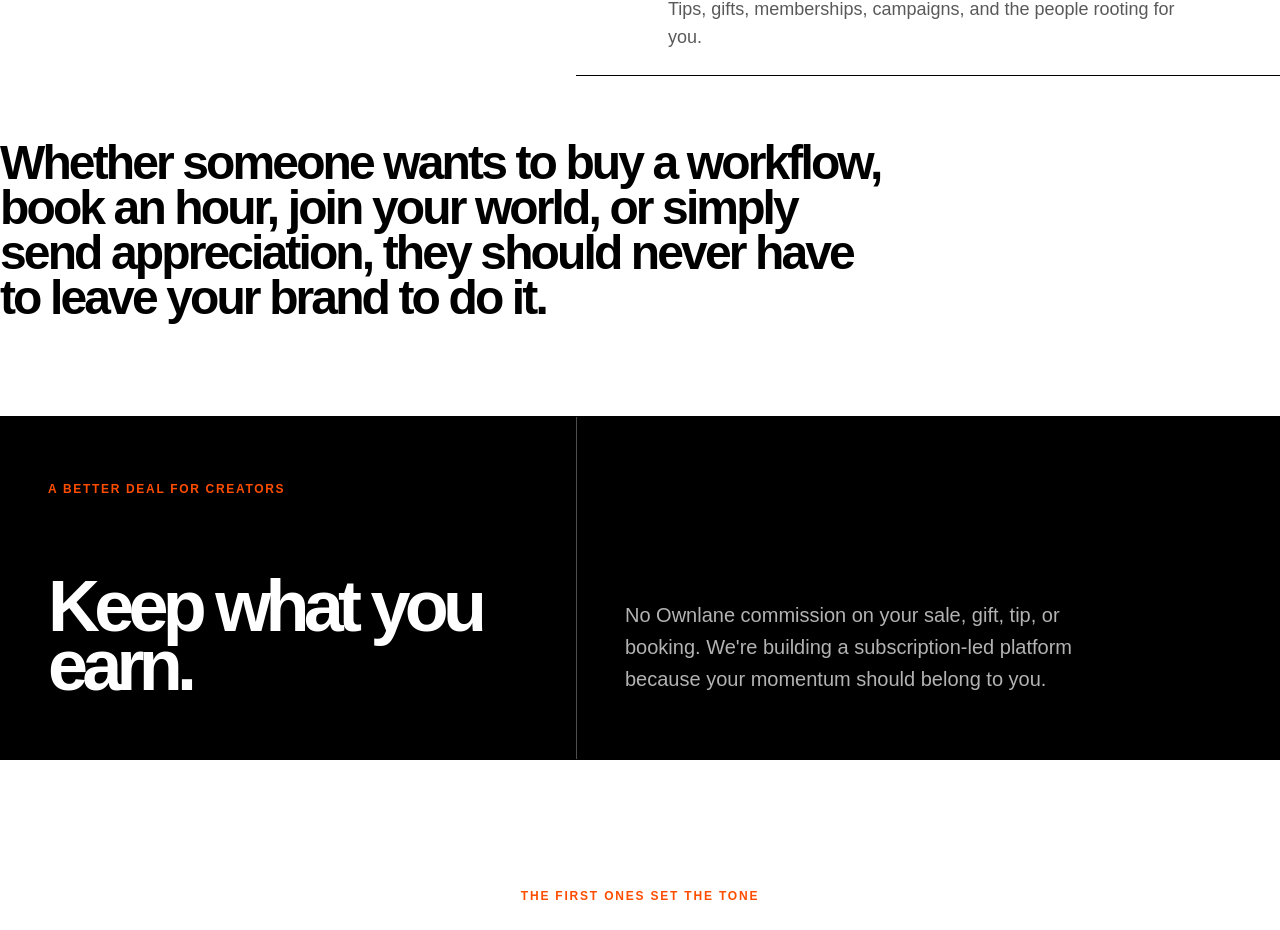
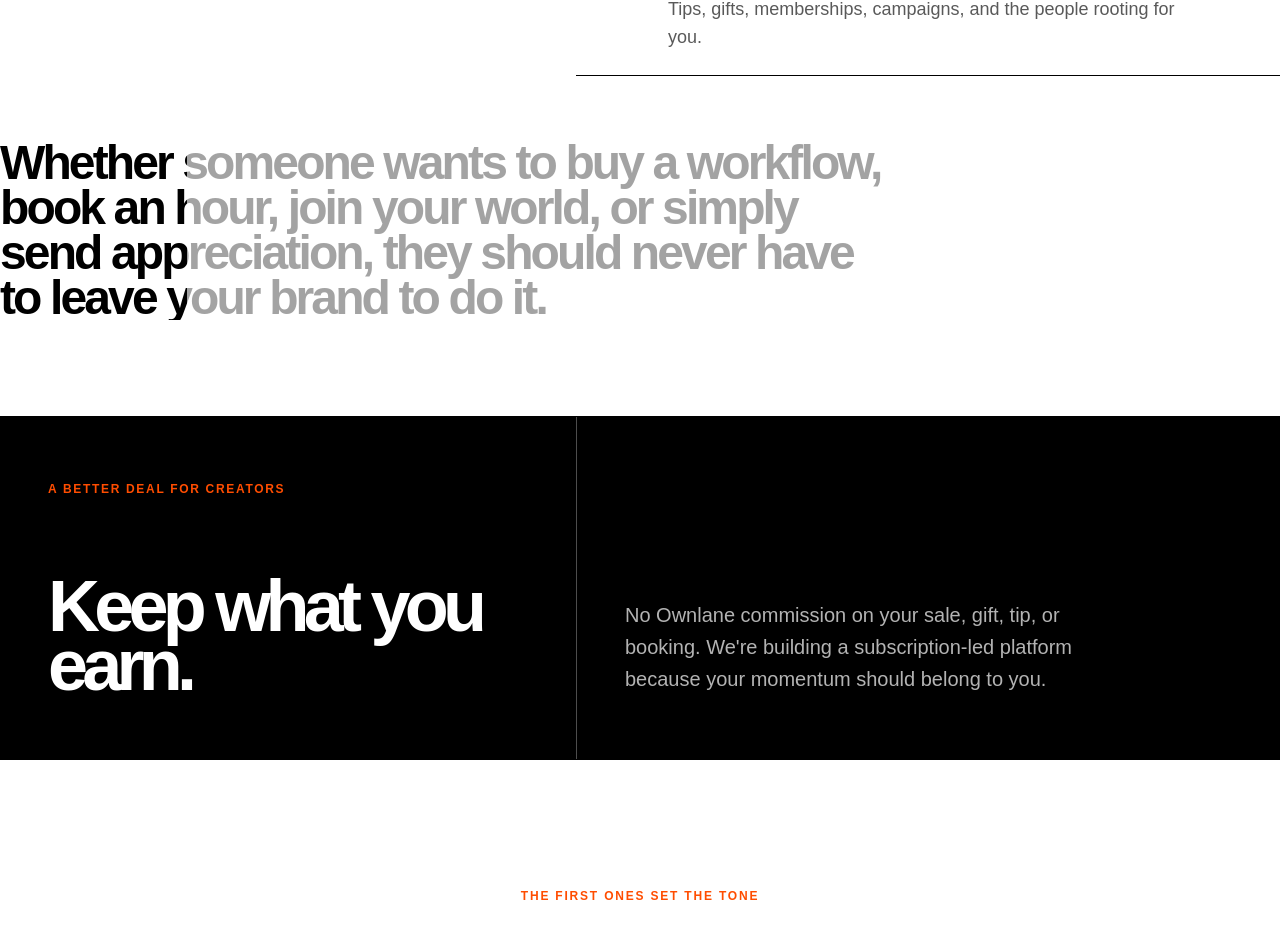
Before and after one commit to evans-kwofie/ownlane, a Next.js app in the folder apps/web/: page / in a window 1280 px wide. Shown: the part 1811-2741 px from the top of the page. Built offline with nearby package versions, Linux system fonts and the light colour scheme.

Commit message:
feat(web): add smooth scroll and reading effect

```diff
--- a/apps/web/package.json
+++ b/apps/web/package.json
@@ -9,6 +9,7 @@
     "lint": "eslint"
   },
   "dependencies": {
+    "lenis": "^1.3.26",
     "next": "16.3.4",
     "react": "19.2.8",
     "react-dom": "19.2.8"
--- a/apps/web/src/app/globals.css
+++ b/apps/web/src/app/globals.css
@@ -1,3 +1,18 @@
+
+.reading-text {
+  --reading-progress: 0;
+  background: linear-gradient(90deg, #000 0 calc(var(--reading-progress) * 100%), #a3a3a3 calc(var(--reading-progress) * 100%) 100%);
+  -webkit-background-clip: text;
+  background-clip: text;
+  color: transparent;
+}
+
+@media (prefers-reduced-motion: reduce) {
+  .reading-text {
+    background: none;
+    color: #000;
+  }
+}
 @import "tailwindcss";
 
 :root {
--- a/apps/web/src/app/layout.tsx
+++ b/apps/web/src/app/layout.tsx
@@ -1,4 +1,5 @@
 import type { Metadata } from 'next';
+import { SmoothScroll } from '@/components/smooth-scroll';
 import './globals.css';
 
 export const metadata: Metadata = {
@@ -6,10 +7,12 @@ export const metadata: Metadata = {
   description: 'Your brand. Your audience. Your business.',
 };
 
-export default function RootLayout({ children }: LayoutProps<"/">) {
+export default function RootLayout({ children }: LayoutProps<'/'>) {
   return (
     <html lang="en" className="h-full antialiased">
-      <body className="flex min-h-full flex-col">{children}</body>
+      <body className="flex min-h-full flex-col">
+        <SmoothScroll>{children}</SmoothScroll>
+      </body>
     </html>
   );
 }
--- a/apps/web/src/app/page.tsx
+++ b/apps/web/src/app/page.tsx
@@ -1,4 +1,5 @@
 import Image from 'next/image';
+import { ScrollReadingText } from '@/components/scroll-reading-text';
 
 const products = [
   ['Products', 'Guides, downloads, prompts, templates, code, and original work.'],
@@ -47,7 +48,7 @@ export default function Home() {
       </section>
 
       <section id="what" className="mx-auto max-w-[1440px] px-5 py-20 sm:px-8 lg:px-0 lg:py-24"><div className="grid gap-12 lg:grid-cols-[0.9fr_1.1fr] lg:gap-0"><div className="lg:px-12 lg:pr-20"><p className="text-xs font-bold uppercase tracking-[0.14em] text-[#ff4d00]">THE ONE-STOP BUSINESS HOME</p><h2 className="mt-5 max-w-md text-5xl font-black leading-[0.83] tracking-[-0.08em] sm:text-6xl">Let your audience show up their way.</h2></div><div className="border-t border-black">{products.map(([name, detail], index) => <article className="grid grid-cols-[44px_1fr] items-start gap-4 border-b border-black py-6 sm:grid-cols-[64px_1fr] sm:gap-7" key={name}><span className="pt-1 font-mono text-xs text-[#ff4d00]">0{index + 1}</span><div><h3 className="text-3xl font-black tracking-[-0.06em]">{name}</h3><p className="mt-2 max-w-lg text-lg leading-7 text-black/65">{detail}</p></div></article>)}</div></div>
-        <p className="mt-16 max-w-4xl text-3xl font-black leading-[0.94] tracking-[-0.06em] sm:text-5xl">Whether someone wants to buy a workflow, book an hour, join your world, or simply send appreciation, they should never have to leave your brand to do it.</p>
+        <ScrollReadingText>Whether someone wants to buy a workflow, book an hour, join your world, or simply send appreciation, they should never have to leave your brand to do it.</ScrollReadingText>
       </section>
 
       <section className="border-y border-black bg-black text-white"><div className="mx-auto grid max-w-[1440px] lg:grid-cols-[0.9fr_1.1fr]"><div className="px-5 py-16 sm:px-8 lg:px-12"><p className="text-xs font-bold uppercase tracking-[0.14em] text-[#ff4d00]">A BETTER DEAL FOR CREATORS</p><p className="mt-20 max-w-md text-5xl font-black leading-[0.82] tracking-[-0.08em] sm:text-7xl">Keep what you earn.</p></div><div className="flex items-end border-t border-white/30 px-5 py-16 sm:px-8 lg:border-l lg:border-t-0 lg:px-12"><p className="max-w-lg text-xl leading-8 text-white/70">No Ownlane commission on your sale, gift, tip, or booking. We&apos;re building a subscription-led platform because your momentum should belong to you.</p></div></div></section>
--- /dev/null
+++ b/apps/web/src/components/scroll-reading-text.tsx
@@ -0,0 +1,48 @@
+'use client';
+
+import { useEffect, useRef, type ReactNode } from 'react';
+
+export function ScrollReadingText({ children }: { children: ReactNode }) {
+  const elementRef = useRef<HTMLParagraphElement>(null);
+
+  useEffect(() => {
+    const element = elementRef.current;
+    if (!element) return;
+
+    const reducedMotion = window.matchMedia('(prefers-reduced-motion: reduce)');
+    let frame = 0;
+
+    const update = () => {
+      frame = 0;
+      const { top, height } = element.getBoundingClientRect();
+      const viewport = window.innerHeight;
+      const progress = Math.max(0, Math.min(1, (viewport * 0.7 - top) / (viewport * 0.7 + height)));
+      element.style.setProperty('--reading-progress', progress.toString());
+    };
+
+    const scheduleUpdate = () => {
+      if (!frame) frame = window.requestAnimationFrame(update);
+    };
+
+    if (reducedMotion.matches) {
+      element.style.setProperty('--reading-progress', '1');
+      return;
+    }
+
+    update();
+    window.addEventListener('scroll', scheduleUpdate, { passive: true });
+    window.addEventListener('resize', scheduleUpdate);
+
+    return () => {
+      window.cancelAnimationFrame(frame);
+      window.removeEventListener('scroll', scheduleUpdate);
+      window.removeEventListener('resize', scheduleUpdate);
+    };
+  }, []);
+
+  return (
+    <p className="reading-text mt-16 max-w-4xl text-3xl font-black leading-[0.94] tracking-[-0.06em] sm:text-5xl" ref={elementRef}>
+      {children}
+    </p>
+  );
+}
--- /dev/null
+++ b/apps/web/src/components/smooth-scroll.tsx
@@ -0,0 +1,36 @@
+'use client';
+
+import { ReactLenis } from 'lenis/react';
+import { useEffect, useState, type ReactNode } from 'react';
+
+import 'lenis/dist/lenis.css';
+
+export function SmoothScroll({ children }: { children: ReactNode }) {
+  const [reducedMotion, setReducedMotion] = useState(true);
+
+  useEffect(() => {
+    const mediaQuery = window.matchMedia('(prefers-reduced-motion: reduce)');
+    const updatePreference = () => setReducedMotion(mediaQuery.matches);
+
+    updatePreference();
+    mediaQuery.addEventListener('change', updatePreference);
+
+    return () => mediaQuery.removeEventListener('change', updatePreference);
+  }, []);
+
+  if (reducedMotion) return children;
+
+  return (
+    <ReactLenis
+      root
+      options={{
+        anchors: true,
+        lerp: 0.09,
+        smoothWheel: true,
+        syncTouch: false,
+      }}
+    >
+      {children}
+    </ReactLenis>
+  );
+}
```
Also changed, not shown: 1 other file (tests, documents, lock files or other folders).
